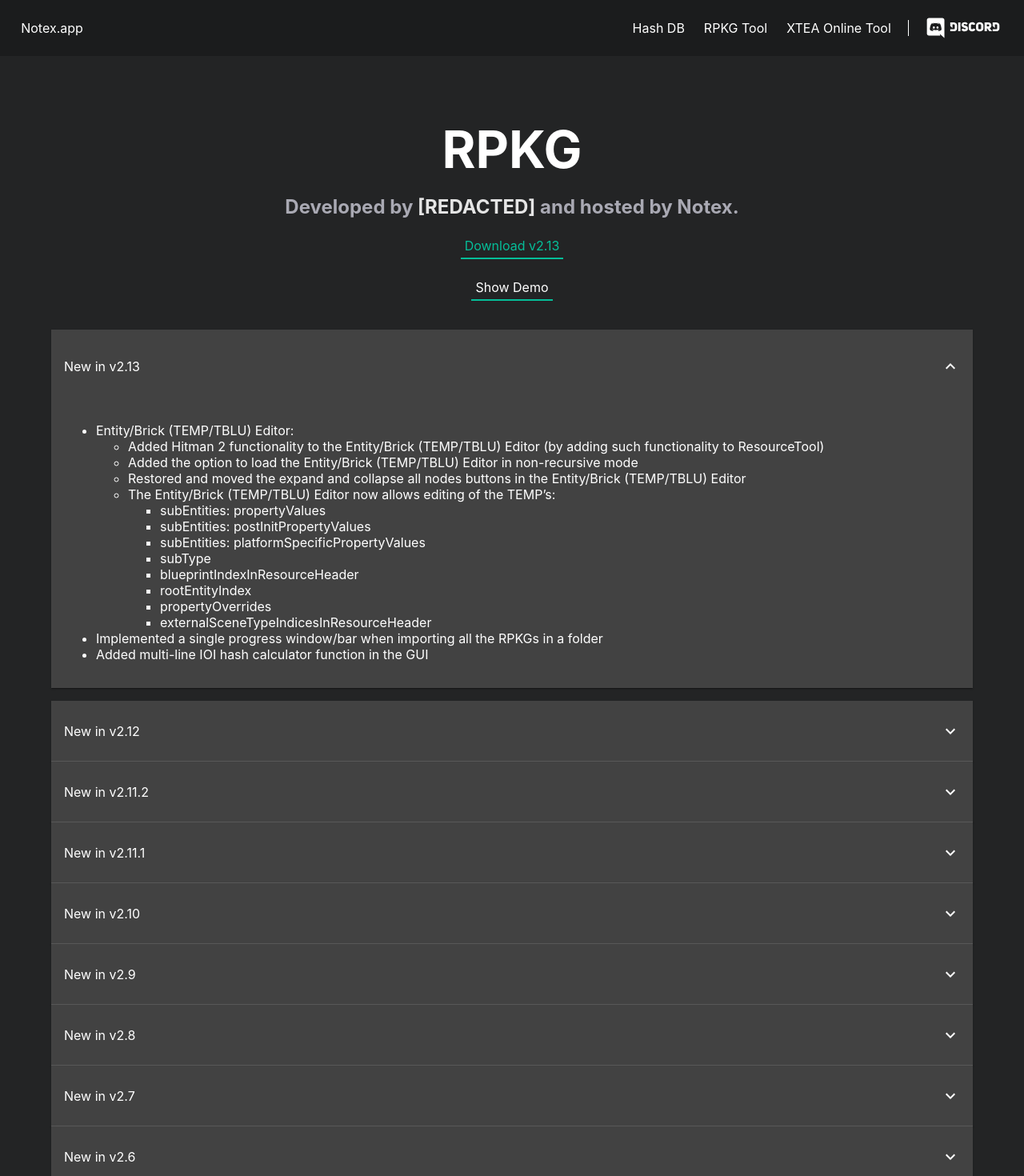
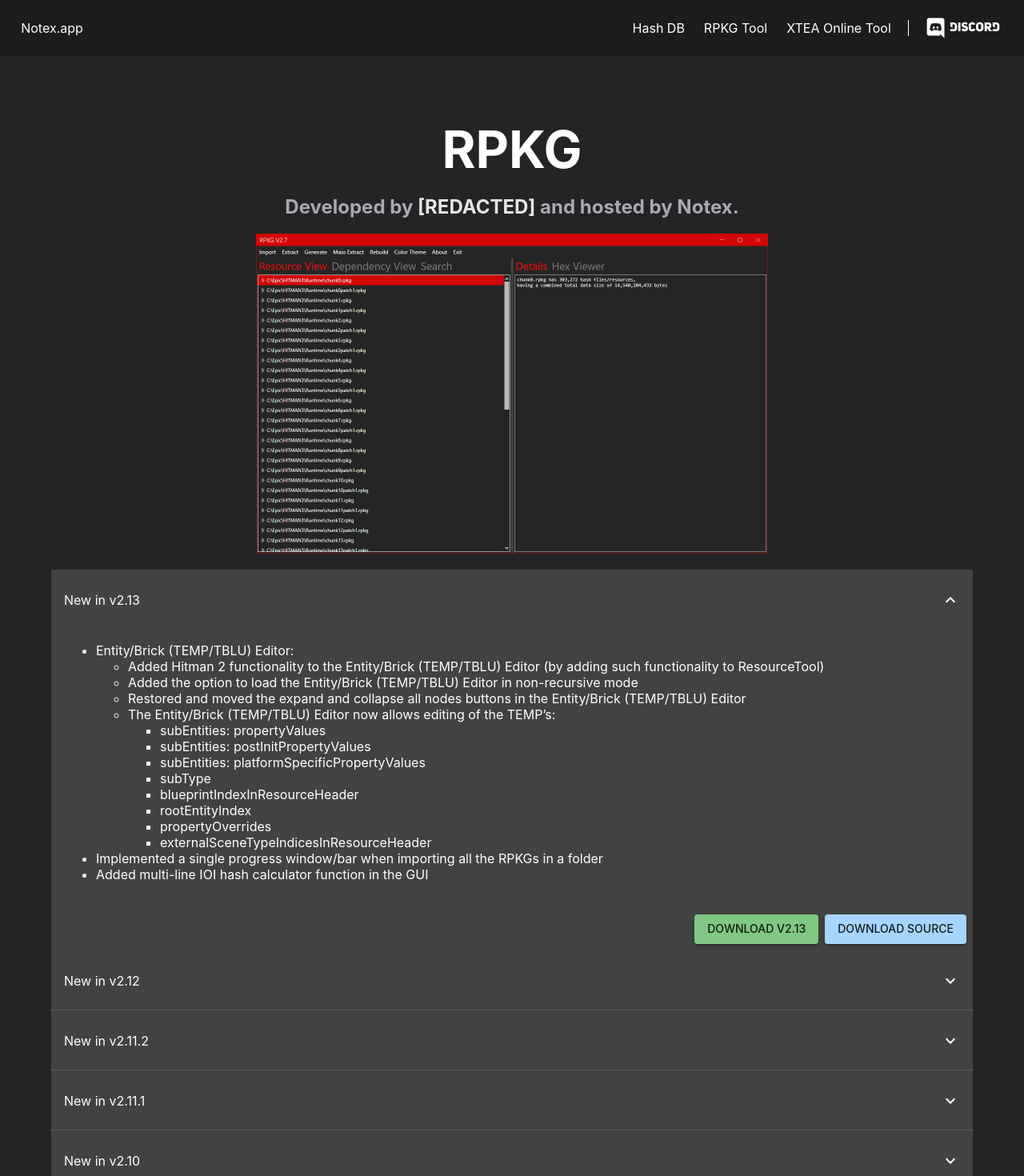
Before and after one commit to glacier-modding/glaciermodding.org-old, a Next.js app: page /rpkg in a window 1280 px wide. Shown: the top 1470 px of the page at 80% size. Built offline with nearby package versions, Linux system fonts and the light colour scheme.

Commit message:
Improve rpkg page styling

```diff
--- a/pages/rpkg.tsx
+++ b/pages/rpkg.tsx
@@ -1,10 +1,12 @@
 import React from "react"
 import {
     Accordion,
+    AccordionActions,
     AccordionDetails,
     AccordionSummary,
+    Button,
     createMuiTheme,
-    ThemeProvider,
+    ThemeProvider
 } from "@material-ui/core"
 import Head from "next/head"
 import Link from "next/link"
@@ -24,6 +26,12 @@
 const darkTheme = createMuiTheme({
     palette: {
         type: "dark",
+        primary: {
+            main: "#a6d4fa",
+        },
+        secondary: {
+            main: "#81c784",
+        },
     },
     typography: {
         fontFamily:
@@ -34,7 +42,21 @@
         MuiAccordion: {
             root: {
                 width: "90%",
+                "&$expanded": {
+                    margin: "auto",
+                },
             },
+        },
+        MuiAccordionSummary: {
+            root: {
+                marginBottom: -1,
+            },
+            content: {
+                "&$expanded": {
+                    margin: "12px 0",
+                },
+            },
+            expanded: {},
         },
     },
 })
@@ -42,9 +64,19 @@
 function DownloadButton({ versionId }: DownloadButtonProps) {
     return (
         <Link href={`/tools/rpkg/rpkg_v${versionId}.zip`}>
-            <div className="buttons">
-                <a>Download v{versionId}</a>
-            </div>
+            <Button variant={"contained"} color={"secondary"}>
+                Download v{versionId}
+            </Button>
+        </Link>
+    )
+}
+
+function DownloadSrcButton({ versionId }: DownloadButtonProps) {
+    return (
+        <Link href={`/tools/rpkg/rpkg_v${versionId}-src.zip`}>
+            <Button variant={"contained"} color={"primary"}>
+                Download Source
+            </Button>
         </Link>
     )
 }
@@ -59,21 +91,17 @@
         return v
     }) as (RpkgVersion & { changelog: string })[]
 
-    const rpkgLatest = {
-        id: latest.id,
-        changelog: renderToString(latest.changelog),
-    }
-
     return {
         props: {
-            latestVer: rpkgLatest,
             allVersions: rpkgVersions,
         },
     }
 }
 
-export default function Rpkg({ latestVer, allVersions }) {
-    const [imgOpen, setImgOpen] = React.useState<boolean>(false)
+export default function Rpkg({ allVersions }) {
+    // The rest of the accordions are controlled by themselves,
+    // but we want this one to be open by default so we manually take control
+    // of it's open/closed state.
     const [firstAccordionOpen, setFirstAccordionOpen] = React.useState<boolean>(
         true
     )
@@ -104,18 +132,9 @@
                         hosted by Notex.
                     </h2>
 
-                    <DownloadButton versionId={latestVer.id} />
+                    <RpkgImage style={{ width: "640px", height: "400px" }} />
 
-                    <div
-                        className="buttons"
-                        onClick={() => setImgOpen(!imgOpen)}
-                    >
-                        <span className="button-color-white">
-                            {imgOpen ? "Hide Demo" : "Show Demo"}
-                        </span>
-                    </div>
-
-                    {imgOpen ? <RpkgImage /> : null}
+                    <div style={{ marginTop: "19.92px" }} />
 
                     {allVersions.map((v) => (
                         <Accordion
@@ -146,6 +165,10 @@
                                     }}
                                 />
                             </AccordionDetails>
+                            <AccordionActions>
+                                <DownloadButton versionId={v.id} />
+                                <DownloadSrcButton versionId={v.id} />
+                            </AccordionActions>
                         </Accordion>
                     ))}
                 </main>
--- a/src/RpkgImage.tsx
+++ b/src/RpkgImage.tsx
@@ -1,6 +1,7 @@
-export default function RpkgImage() {
+export default function RpkgImage(props?) {
     return (
         <img
+            {...props}
             className="rpkg-image"
             src="/rpkg-in-action.png"
             alt="The RPKG tool in action."
--- a/styles/globals.css
+++ b/styles/globals.css
@@ -118,8 +118,8 @@
 
 .changelog {
     text-align: left;
-    margin-top: 0;
-    padding-top: 0;
+    margin-top: 0 !important;
+    padding-top: 0 !important;
 }
 
 code {
```
